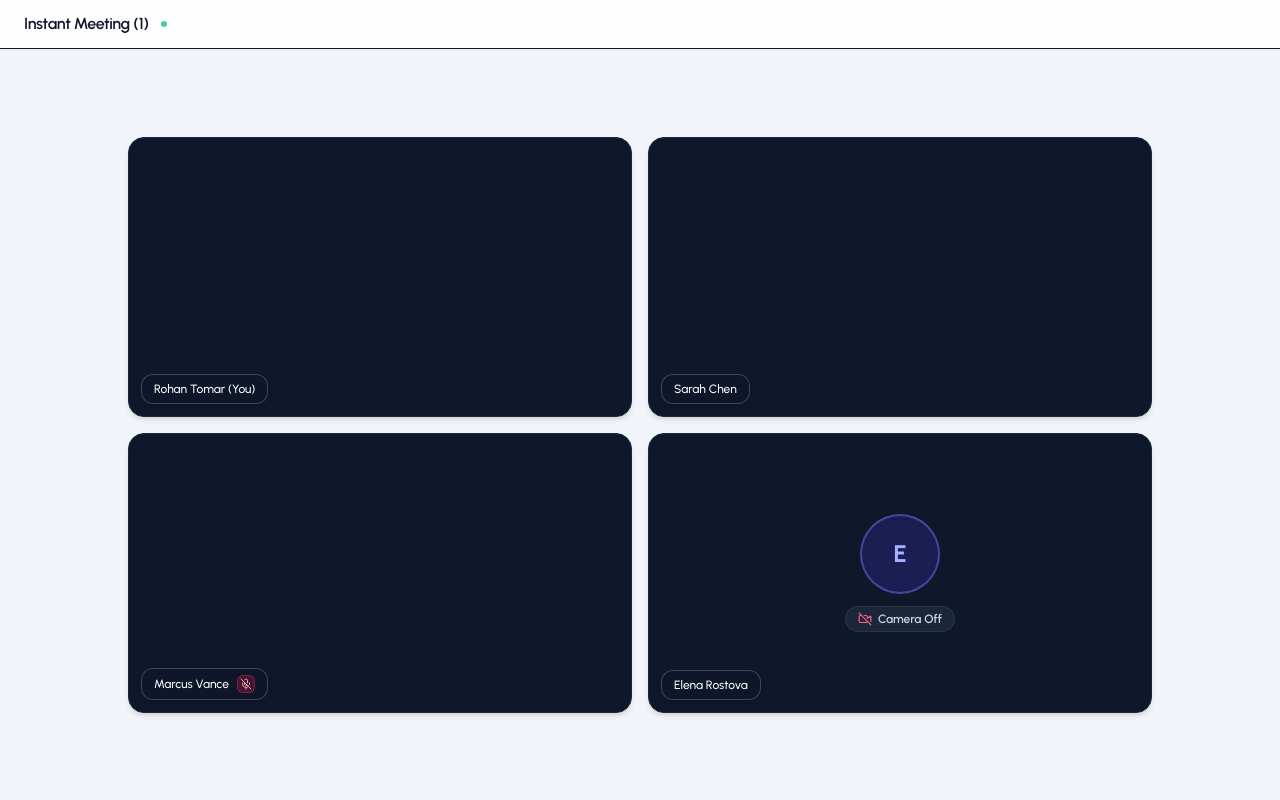
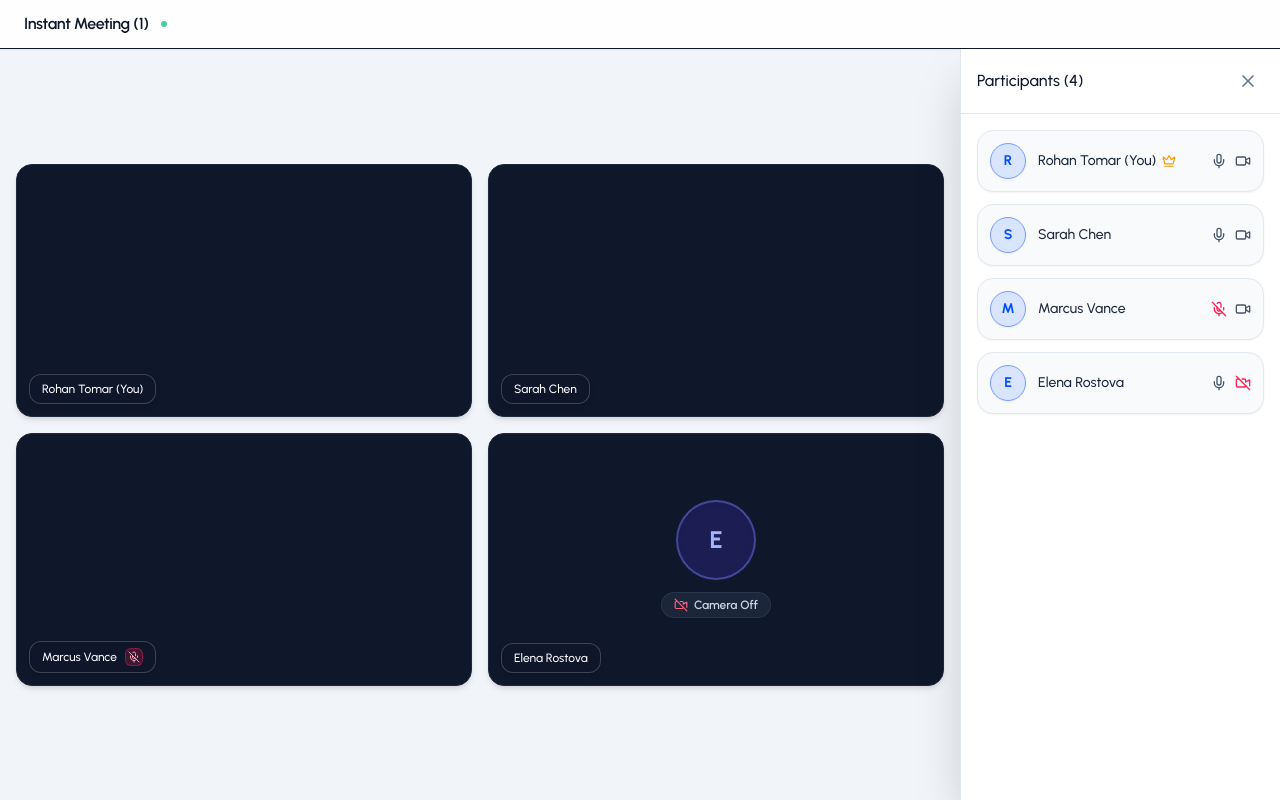
Before and after one commit to Rohan-218/MeetUp, a React (Vite) app in the folder client/: page /meeting/1 in a window 1280 px wide. Built offline with nearby package versions, Linux system fonts and the light colour scheme; no server answers.

Commit message:
Add ParticipantList component to MeetingRoom and adjust initial state

```diff
--- a/client/src/components/meeting/ParticipantList.jsx
+++ b/client/src/components/meeting/ParticipantList.jsx
@@ -1,4 +1,4 @@
-import { CrownIcon, MicIcon, MicOffIcon, VideoIcon, VideoOffIcon } from 'lucide-react';
+import { XIcon, CrownIcon, MicIcon, MicOffIcon, VideoIcon, VideoOffIcon } from 'lucide-react';
 import React from 'react';
 
 const ParticipantList = ({isOpen, onClose, localUser, localAudio, localVideo, remoteUsers, meetingHostId}) => {
@@ -35,7 +35,7 @@ const ParticipantList = ({isOpen, onClose, localUser, localAudio, localVideo, re
             </div>
 
             {/* List */}
-            <div className="flex-1 p-4 overflow-y-autospace-y-3">
+            <div className="flex-1 p-4 overflow-y-auto space-y-3">
                 {allParticipants.map((p) => {
                     const isHost = meetingHostId && p.userId === meetingHostId;
 
--- a/client/src/pages/MeetingRoom.jsx
+++ b/client/src/pages/MeetingRoom.jsx
@@ -5,6 +5,7 @@ import VideoGrid from '../components/meeting/VideoGrid';
 import useWebRTC from "../hooks/useWebRTC";
 import useChat from "../hooks/useChat";
 import ChatPanel from '../components/meeting/ChatPanel';
+import ParticipantList from '../components/meeting/ParticipantList';
 
 const MeetingRoom = () => {
 
@@ -12,7 +13,7 @@ const MeetingRoom = () => {
     const navigate = useNavigate();
     const userData = dummyUser;
 
-    const [isParticipantsOpen, setIsParticipantsOpen] = useState(false);
+    const [isParticipantsOpen, setIsParticipantsOpen] = useState(true);
 
     const handleMeetingEnded = useCallback(() => {
         navigate('/dashboard')
@@ -73,7 +74,15 @@ const MeetingRoom = () => {
                 />
 
                 {/* Participant Drawer */}
-
+                <ParticipantList
+                    isOpen={isParticipantsOpen}
+                    onClose={() => setIsParticipantsOpen(false)}
+                    localUser={userData}
+                    localAudio={audioEnabled}
+                    localVideo={videoEnabled}
+                    remoteUsers={remoteUsers}
+                    meetingHostId={dummyUser.id}
+                />
 
                 {/* Bottom Floating Control Bar */}
 
```
